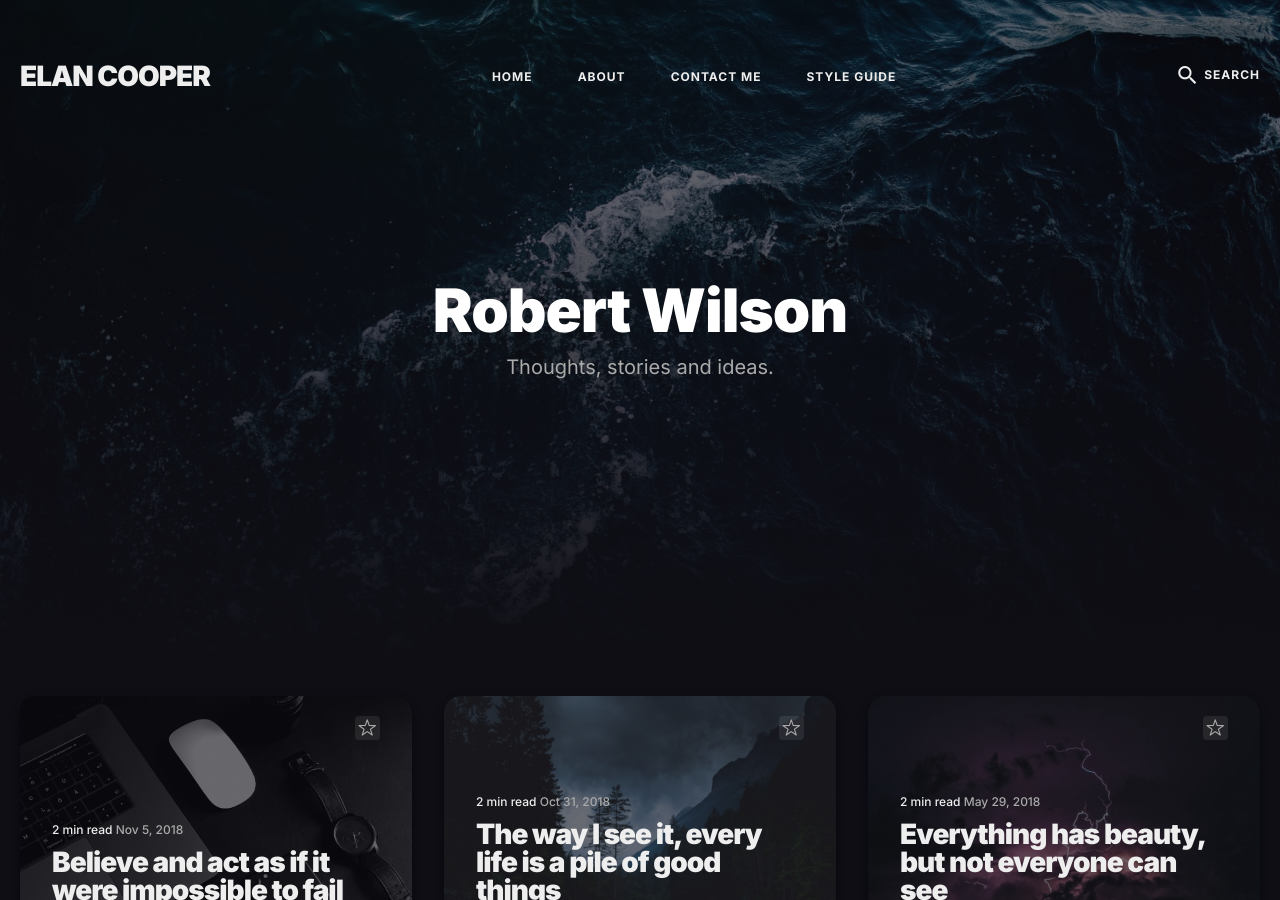
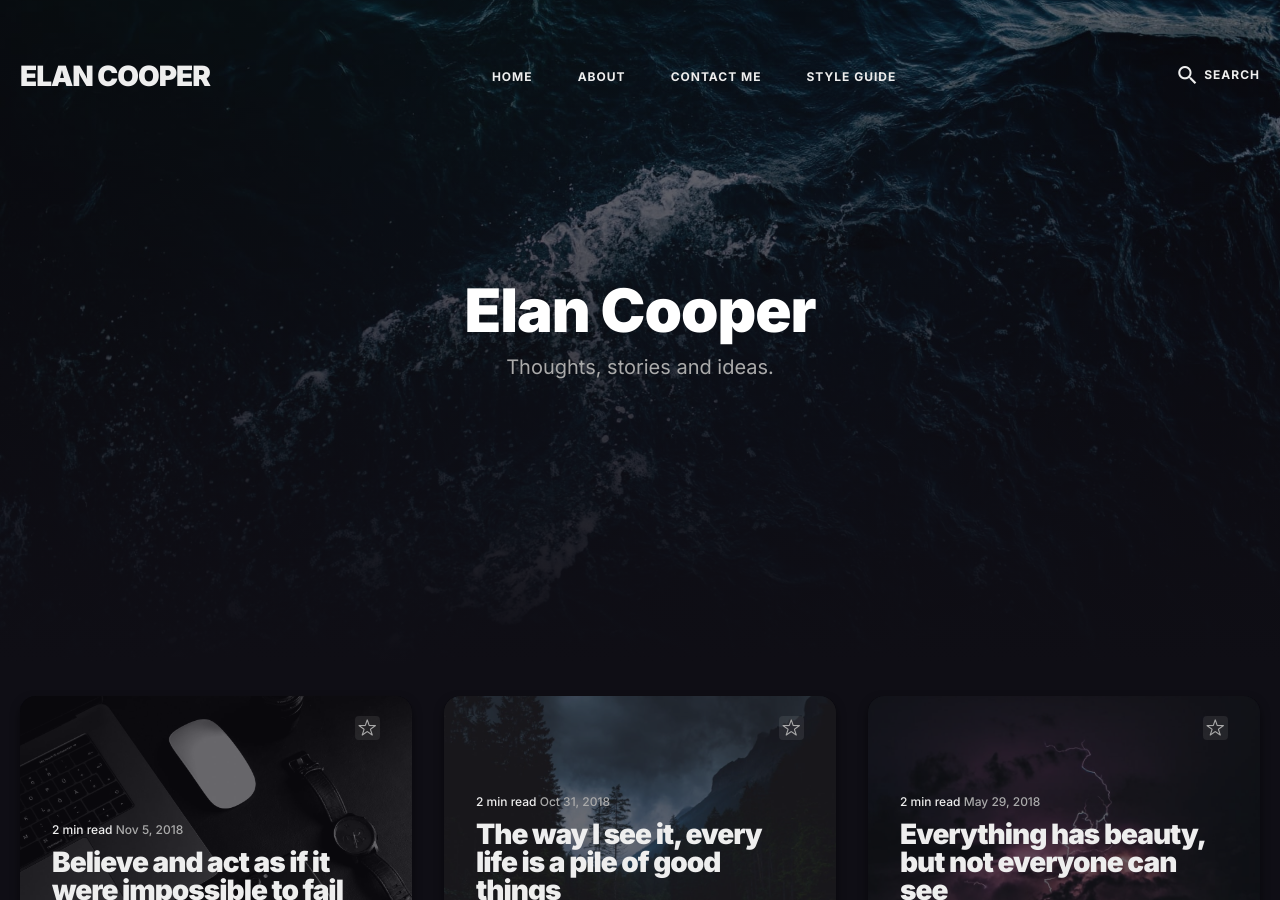
Before and after one commit to elanjcoop/elanjcoop.github.io, a Jekyll site: the page built from index.html, in a window 1280 px wide and 900 px high. Built offline with Jekyll 4.4.1, drawn with Linux system fonts in a browser that asks for light colours; nearby versions of some CDN libraries; the list of posts is cut into pages by our own code.

Commit message:
Update _config.yml

```diff
--- a/_config.yml
+++ b/_config.yml
@@ -4,7 +4,7 @@ title: Elan Cooper
 logo: # You can add own logo. For example '/images/logo.png'.
 description: Norlin – A Beautiful Dark Blog Theme for Jekyll.
 baseurl: "" # The subpath of your site, e.g. /blog
-url: "http://elanjcoop.com" # The base hostname & protocol for your site, e.g. http://example.com
+url: "https://elanjcoop.github.io" # The base hostname & protocol for your site, e.g. http://example.com
 
 
 #-------------------------------
@@ -17,7 +17,7 @@ author:
 #-------------------------------
 # Hero Settings
 hero:
-  title: Robert Wilson
+  title: Elan Cooper
   description: Thoughts, stories and ideas.
   image: '/images/01.jpg'
 
@@ -25,7 +25,7 @@ hero:
 #-------------------------------
 # Contact Settings
 contact:
-  email: your@email.com # Add your email for contant form
+  email: elanjcoop@gmail.com # Add your email for contant form
   description: Norlin comes with a built-in contact form, that you can use with Formspree service to handle up to 50 submissions per month for free. You could also easily switch to another contact form service if you want. # Add a description of your form
 
 # NOTE
```
